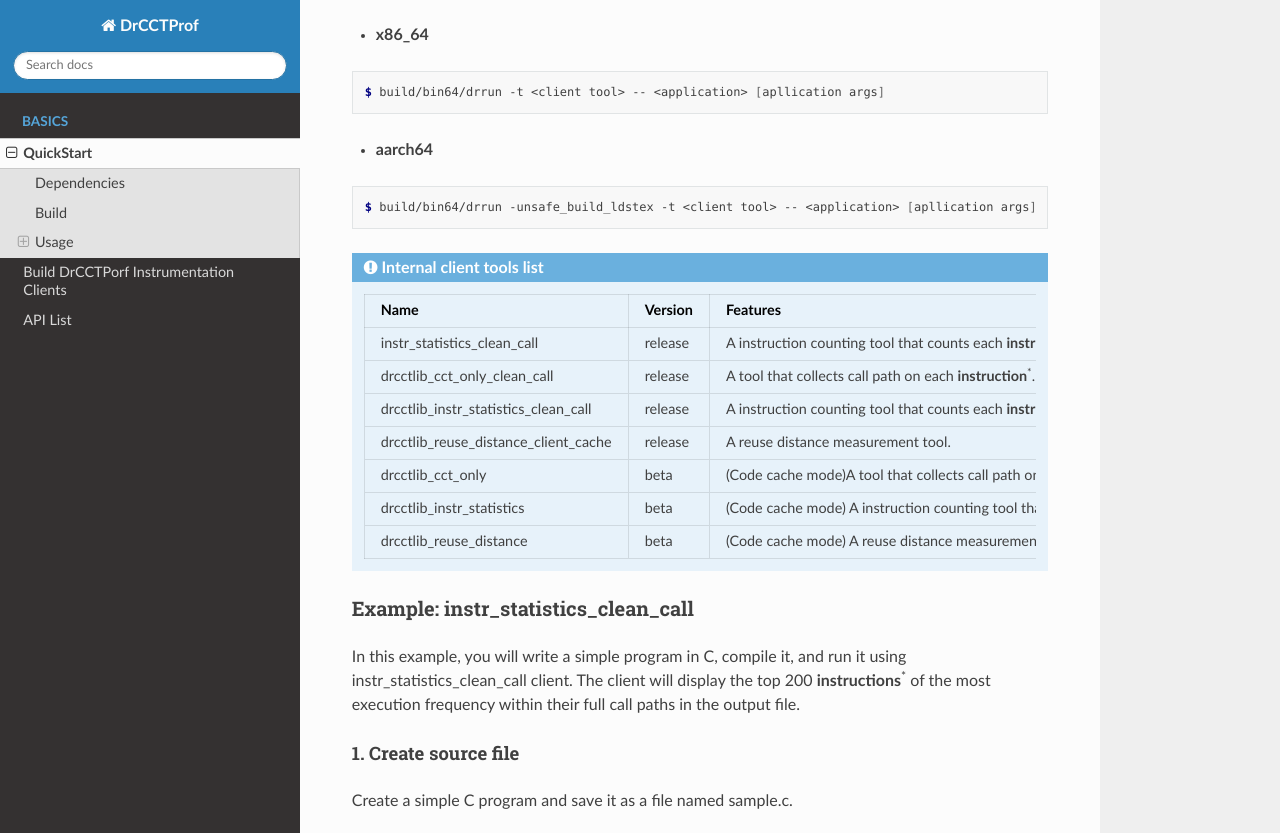
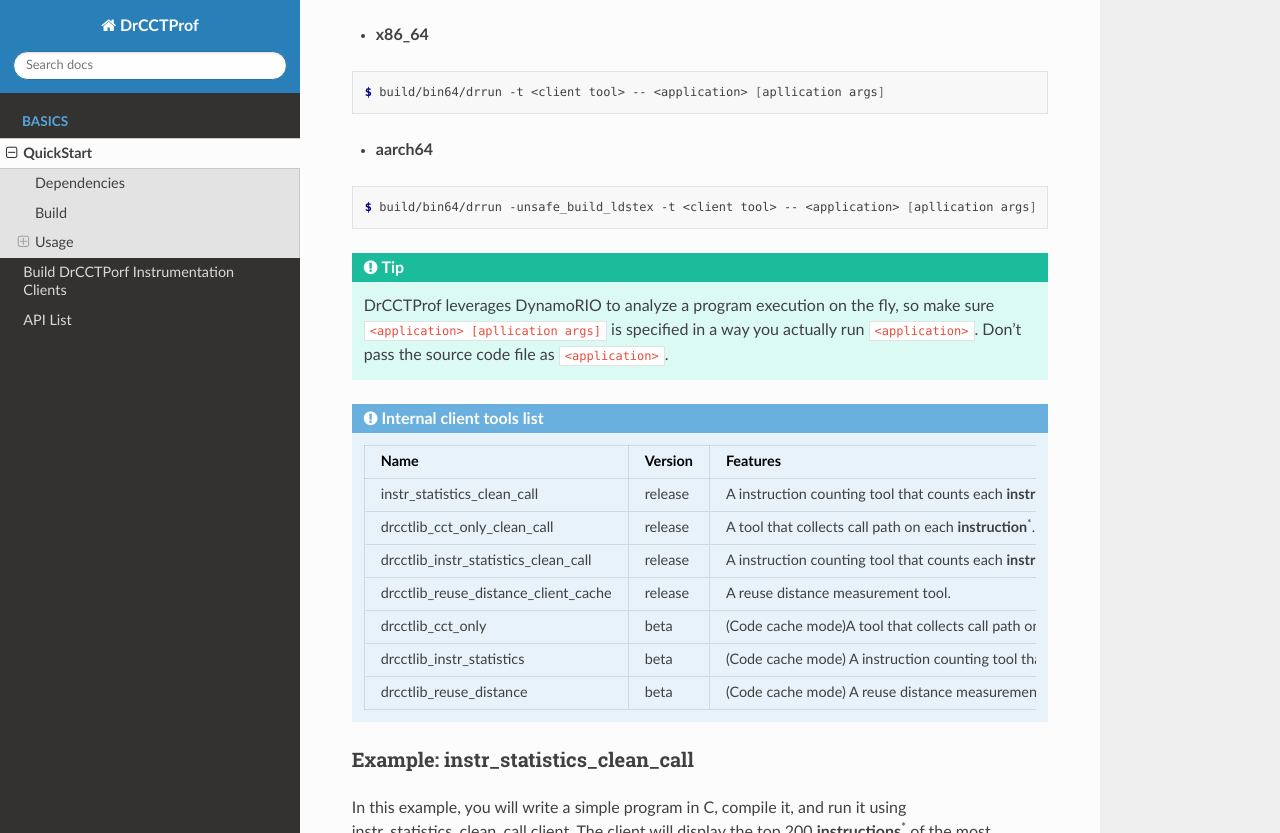
Before and after one commit to Xuhpclab/drcctprof-docs, a Sphinx documentation site: the page built from source/quickstart.rst, in a window 1280 px wide and 900 px high, scrolled down 801 px, cut to the strip 0-833 px from the top of the window. Built offline with Sphinx 7.4.7 and the Read the Docs theme 2.0.0, drawn with Linux system fonts in a browser that asks for light colours.

Commit message:
fix some texts

```diff
--- a/source/buildtools.rst
+++ b/source/buildtools.rst
@@ -69,7 +69,7 @@
 
 
 ============================================
-Add the new client to DrCCTProf build system
+Add a new client to DrCCTProf build system
 ============================================
 
 If you want to add a new client, you need to create a folder with the client name in DrCCTProf/src/clients, and put the client_name.cpp and CMakeLists.txt in it. Then, when you finish the programming, you can run "sh build.sh" in the DrCCTProf root directory to build it. One can refer to any of the example clients to see how to edit the CMakeLists.txt.
--- a/source/quickstart.rst
+++ b/source/quickstart.rst
@@ -47,6 +47,10 @@
 .. code-block:: console
 
    $ build/bin64/drrun -unsafe_build_ldstex -t <client tool> -- <application> [apllication args]
+
+.. tip::
+
+   DrCCTProf leverages DynamoRIO to analyze a program execution on the fly, so make sure ``<application> [apllication args]`` is specified in a way you actually run ``<application>``. Don't pass the source code file as ``<application>``.
 
 .. admonition:: Internal client tools list
 
```
